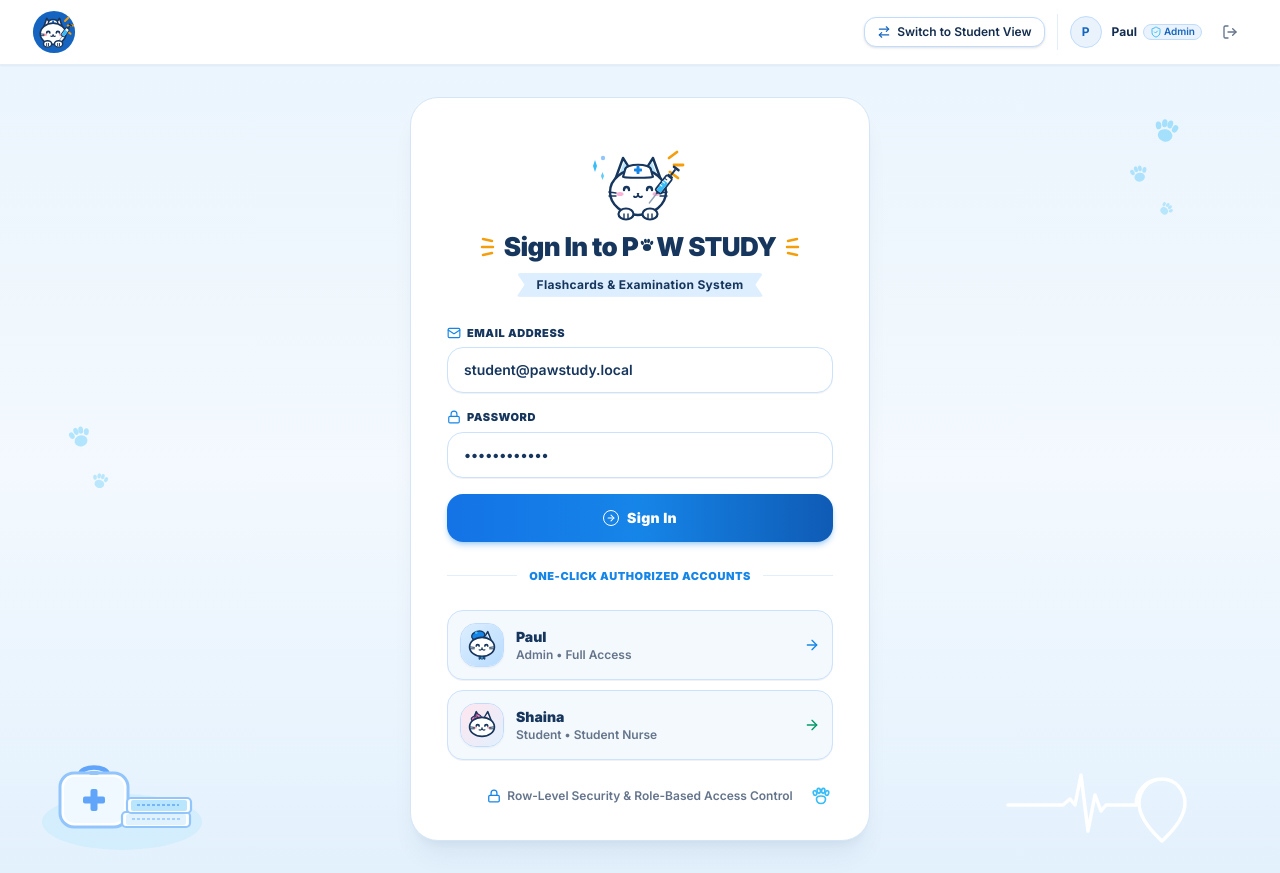
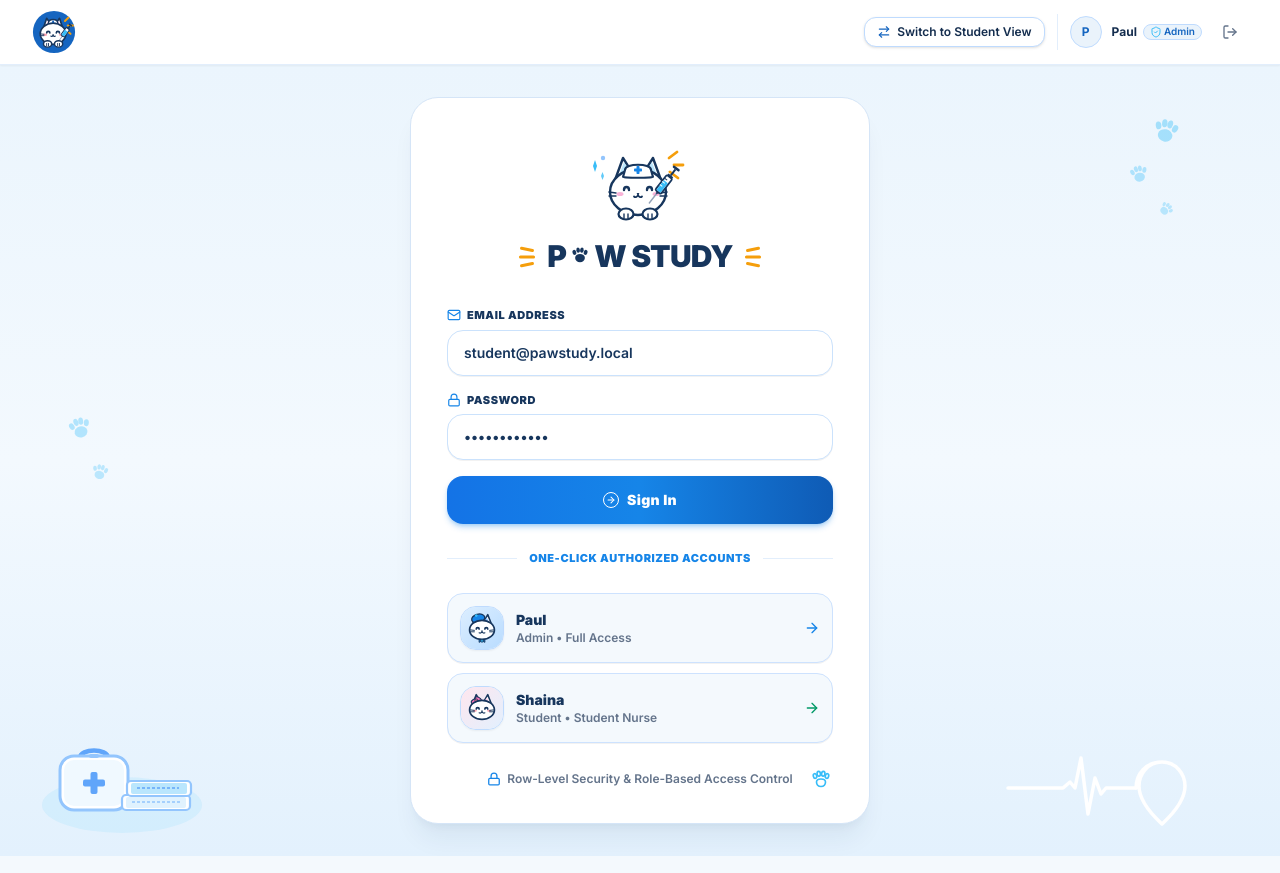
Before and after one commit to PaulPayumo-design/studymate, a Next.js app: page /login in a window 1280 px wide. Built offline with nearby package versions, Linux system fonts and the light colour scheme; no server answers.

Commit message:
style(login): simplify header to centered PAW STUDY branding without subtitle

```diff
--- a/src/app/login/page.tsx
+++ b/src/app/login/page.tsx
@@ -325,18 +325,18 @@ function PawPrint({
 function RadiantTicks({ direction = 'left' }: { direction?: 'left' | 'right' }) {
   if (direction === 'left') {
     return (
-      <svg width="22" height="22" viewBox="0 0 22 22" fill="none" className="shrink-0">
-        <line x1="16" y1="5" x2="7" y2="3" stroke="#F59E0B" strokeWidth="2.5" strokeLinecap="round" />
-        <line x1="17" y1="11" x2="6" y2="11" stroke="#F59E0B" strokeWidth="2.5" strokeLinecap="round" />
-        <line x1="16" y1="17" x2="7" y2="19" stroke="#F59E0B" strokeWidth="2.5" strokeLinecap="round" />
+      <svg width="24" height="24" viewBox="0 0 22 22" fill="none" className="shrink-0 select-none">
+        <line x1="16" y1="5" x2="6" y2="3" stroke="#F59E0B" strokeWidth="2.8" strokeLinecap="round" />
+        <line x1="17" y1="11" x2="5" y2="11" stroke="#F59E0B" strokeWidth="2.8" strokeLinecap="round" />
+        <line x1="16" y1="17" x2="6" y2="19" stroke="#F59E0B" strokeWidth="2.8" strokeLinecap="round" />
       </svg>
     );
   }
   return (
-    <svg width="22" height="22" viewBox="0 0 22 22" fill="none" className="shrink-0">
-      <line x1="6" y1="5" x2="15" y2="3" stroke="#F59E0B" strokeWidth="2.5" strokeLinecap="round" />
-      <line x1="5" y1="11" x2="16" y2="11" stroke="#F59E0B" strokeWidth="2.5" strokeLinecap="round" />
-      <line x1="6" y1="17" x2="15" y2="19" stroke="#F59E0B" strokeWidth="2.5" strokeLinecap="round" />
+    <svg width="24" height="24" viewBox="0 0 22 22" fill="none" className="shrink-0 select-none">
+      <line x1="6" y1="5" x2="16" y2="3" stroke="#F59E0B" strokeWidth="2.8" strokeLinecap="round" />
+      <line x1="5" y1="11" x2="17" y2="11" stroke="#F59E0B" strokeWidth="2.8" strokeLinecap="round" />
+      <line x1="6" y1="17" x2="16" y2="19" stroke="#F59E0B" strokeWidth="2.8" strokeLinecap="round" />
     </svg>
   );
 }
@@ -437,30 +437,23 @@ export default function LoginPage() {
       {/* Centered White Login Card                                            */}
       {/* -------------------------------------------------------------------- */}
       <div className="max-w-[460px] w-full bg-white rounded-[28px] border border-[#D5E5F7] p-7 sm:p-9 shadow-xl shadow-[#17365D]/6 relative my-auto space-y-5 sm:space-y-6">
-        {/* Top Header with Nurse Cat Mascot */}
-        <div className="text-center space-y-1.5 pt-1">
+        {/* Top Header with Nurse Cat Mascot and PAW STUDY Branding */}
+        <div className="text-center pt-1">
           {/* Nurse Cat Mascot with Syringe */}
-          <div className="flex justify-center -mb-2">
+          <div className="flex justify-center -mb-1">
             <NurseCatMascot />
           </div>
 
-          {/* Heading with Radiant Sparkles */}
-          <h1 className="text-2xl sm:text-[26px] font-black text-[#17365D] tracking-tight flex items-center justify-center gap-1.5">
+          {/* PAW STUDY Heading with Radiant Sparkles */}
+          <h1 className="text-[26px] sm:text-[30px] font-black text-[#17365D] tracking-tight flex items-center justify-center gap-2 select-none">
             <RadiantTicks direction="left" />
-            <span className="flex items-center">
-              <span>Sign In to P</span>
-              <PawPrint size={20} className="inline-block text-[#17365D] -mt-1 mx-[-1px]" />
-              <span>W STUDY</span>
+            <span className="flex items-center tracking-tight">
+              <span>P</span>
+              <PawPrint size={24} className="inline-block text-[#17365D] -mt-1 mx-0.5" />
+              <span>W&nbsp;STUDY</span>
             </span>
             <RadiantTicks direction="right" />
           </h1>
-
-          {/* Subtitle Ribbon Banner */}
-          <div className="flex justify-center pt-0.5">
-            <div className="bg-[#DCEEFF] text-[#17365D] text-xs font-bold tracking-wide px-5 py-1 rounded-sm shadow-2xs relative [clip-path:polygon(0%_0%,100%_0%,calc(100%-8px)_50%,100%_100%,0%_100%,8px_50%)]">
-              Flashcards & Examination System
-            </div>
-          </div>
         </div>
 
         {/* Error Alert Message */}
```
